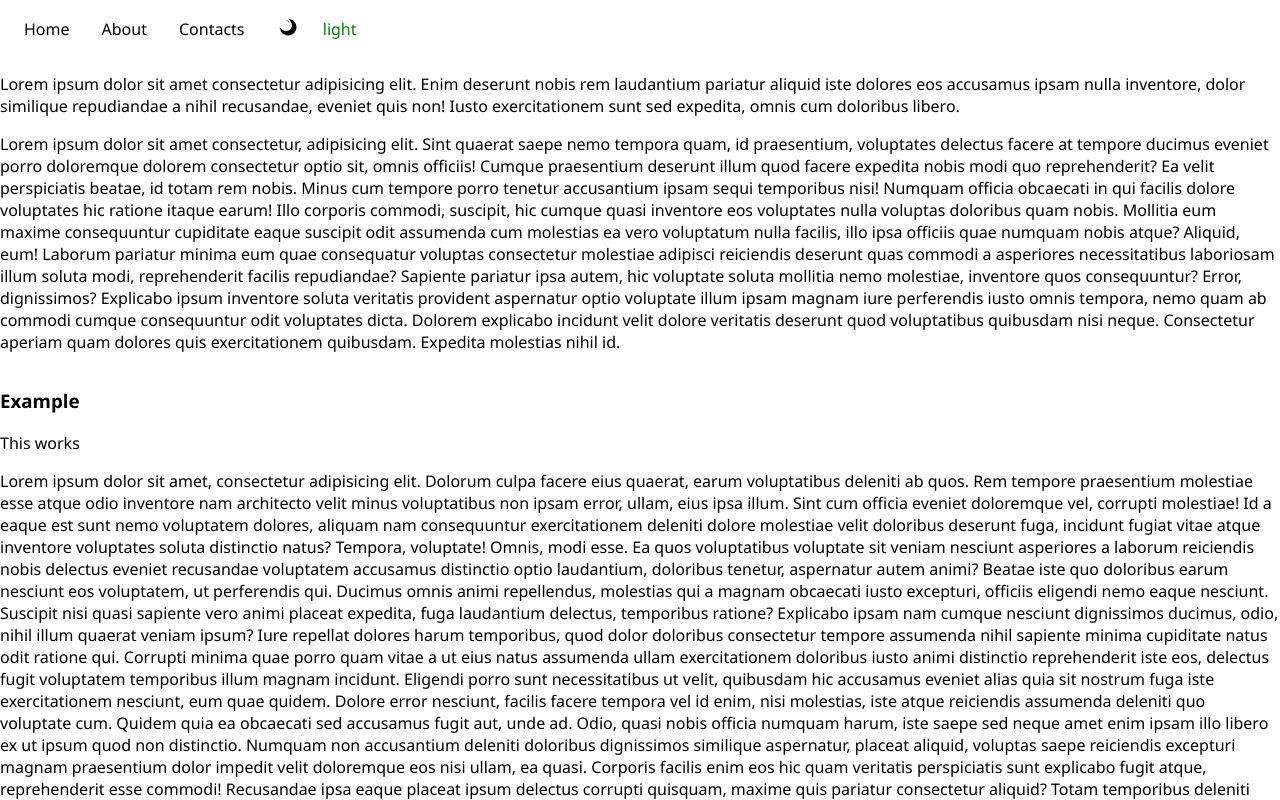
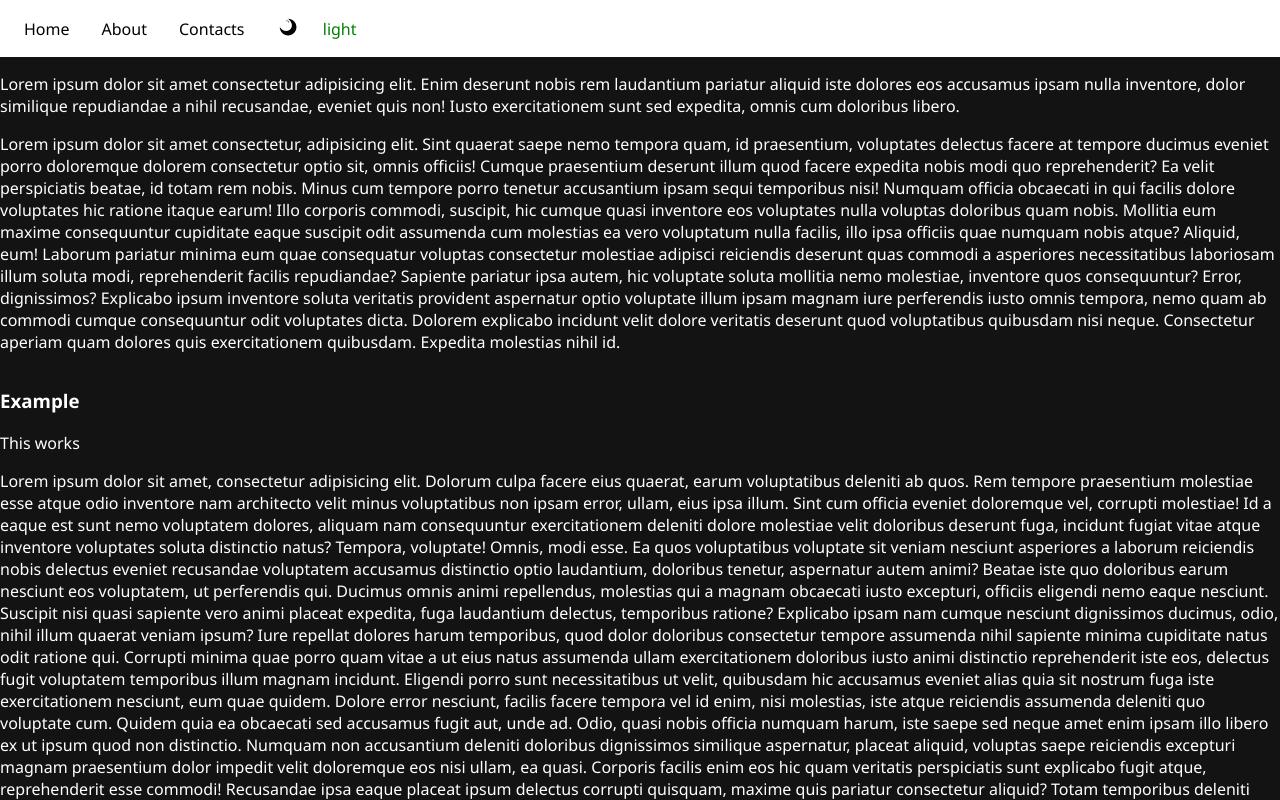
Before and after one commit to Kenramiscal1106/svelte_test, a Svelte app: page / in a window 1280 px wide. Built offline with nearby package versions, Linux system fonts and the light colour scheme.

Commit message:
added variables for themes

```diff
--- a/public/global.css
+++ b/public/global.css
@@ -4,6 +4,18 @@ html, body {
   width:100%;
   height:100%;
 }
+.app {
+  --bg: white;
+  --color:black;
+  background:var(--bg);
+  color: var(--color);
+}
+.app.dark {
+  --bg:#131313;
+  --color:white;
+  background:var(--bg);
+  color:var(--color);
+}
 * {box-sizing: border-box;}
 .navigation-list {
   color:green;
```
